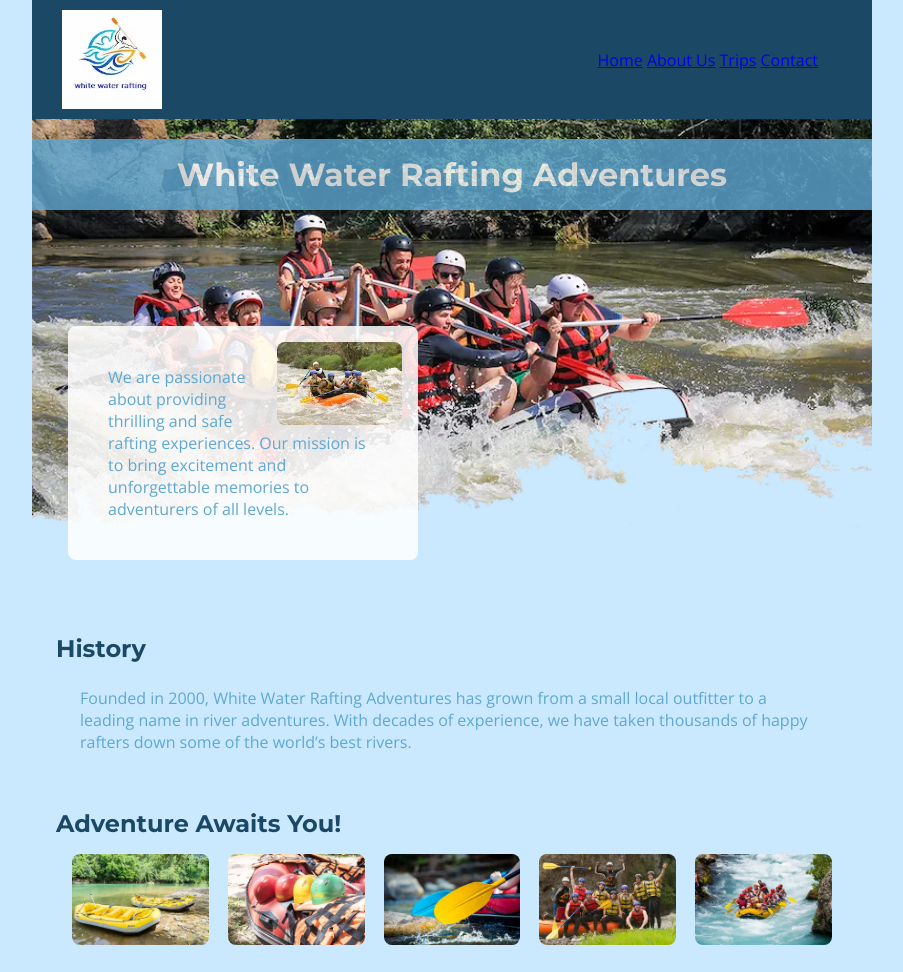
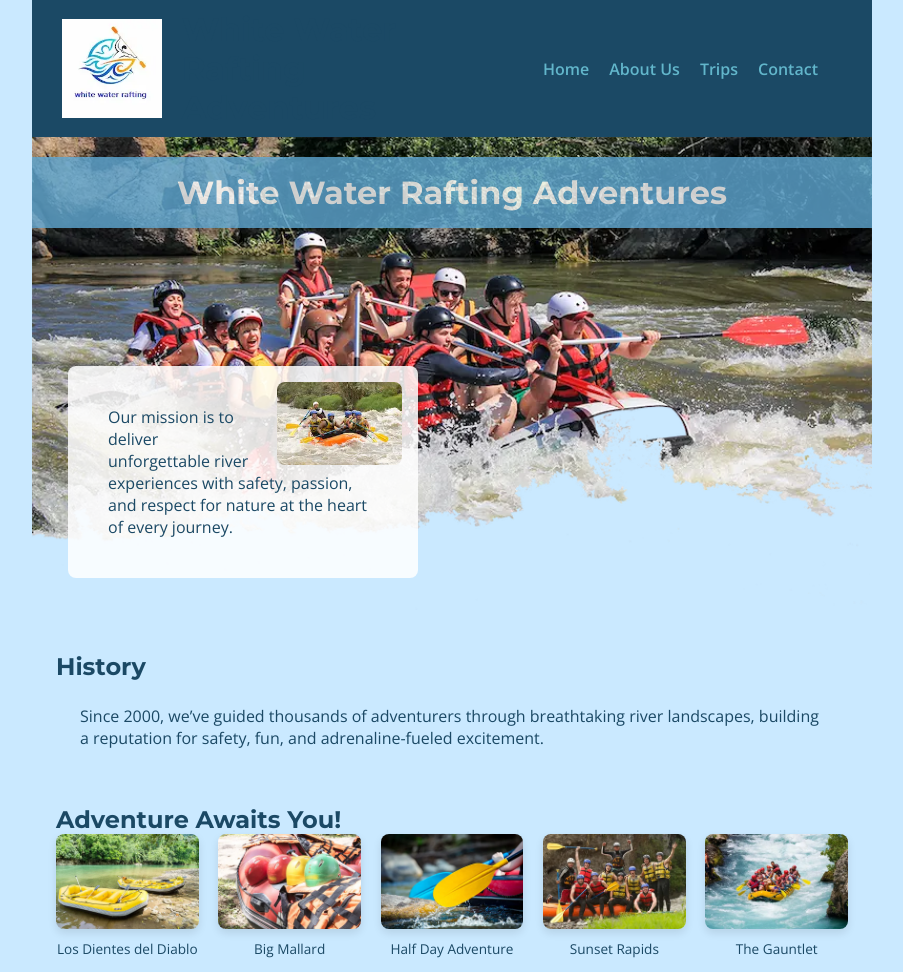
Before and after one commit to calvinkwash/WDD130, a plain HTML site: page wwr/about.html in a window 1280 px wide. Shown: the top 972 px of the page, without its empty margins (188-1091 px from the left). Drawn offline with nearby package versions, Linux system fonts and the light colour scheme.

Commit message:
updated about us page

```diff
--- a/wwr/about.html
+++ b/wwr/about.html
@@ -1,51 +1,70 @@
 <!DOCTYPE html>
 <html lang="en">
 <head>
-  <meta charset="UTF-8">
-  <meta name="viewport" content="width=device-width, initial-scale=1.0">
-  <meta name="description" content="About White Water Rafting Adventures">
-  <meta name="author" content="Malvin Kwashira">
+  <meta charset="UTF-8" />
+  <meta name="viewport" content="width=device-width, initial-scale=1.0" />
+  <meta name="description" content="About White Water Rafting Adventures" />
+  <meta name="author" content="Malvin Kwashira" />
   <title>About Us - White Water Rafting Adventures</title>
 
-  <!-- Google Fonts: 3 weights from 2 families -->
+  <!-- Google Fonts -->
   <link href="https://fonts.googleapis.com/css2?family=Montserrat:wght@400;700&family=Open+Sans:wght@300;400;600&display=swap" rel="stylesheet">
-
-  <link rel="stylesheet" href="styles/rafting.css">
+  <link rel="stylesheet" href="styles/rafting.css" />
 </head>
 <body>
   <header>
-    <img src="images/logo.webp" alt="WWR Logo" class="logo">
+    <img src="images/logo.webp" alt="WWR Logo" class="logo" />
+    <h1>White Water Rafting Adventures</h1>
     <nav>
-      <a href="index.html">Home</a>
-      <a href="about.html">About Us</a>
-      <a href="trips.html">Trips</a>
-      <a href="contact.html">Contact</a>
+      <ul>
+        <li><a href="index.html">Home</a></li>
+        <li><a href="about.html">About Us</a></li>
+        <li><a href="trips.html">Trips</a></li>
+        <li><a href="contact.html">Contact</a></li>
+      </ul>
     </nav>
   </header>
 
   <main>
     <div class="hero">
-      <img src="images/hero.webp" alt="Rafting Adventure">
+      <img src="images/hero.webp" alt="Rafting Adventure" />
       <h1>White Water Rafting Adventures</h1>
       <article>
-        <img src="images/team.webp" alt="Smiling Team Member">
-        <p>We are passionate about providing thrilling and safe rafting experiences. Our mission is to bring excitement and unforgettable memories to adventurers of all levels.</p>
+        <img src="images/team.webp" alt="Happy Team Member" />
+        <p>Our mission is to deliver unforgettable river experiences with safety, passion, and respect for nature at the heart of every journey.</p>
       </article>
     </div>
 
-    <section>
+    <section class="history">
       <h2>History</h2>
-      <p>Founded in 2000, White Water Rafting Adventures has grown from a small local outfitter to a leading name in river adventures. With decades of experience, we have taken thousands of happy rafters down some of the world’s best rivers.</p>
+      <div class="history-layout">
+        <p>Since 2000, we’ve guided thousands of adventurers through breathtaking river landscapes, building a reputation for safety, fun, and adrenaline-fueled excitement.</p>
+      </div>
     </section>
 
-    <section>
+    <section class="adventures">
       <h2>Adventure Awaits You!</h2>
       <div class="gallery">
-        <img src="images/rafting1.webp" alt="Rafting Image 1">
-        <img src="images/rafting2.webp" alt="Rafting Image 2">
-        <img src="images/rafting3.webp" alt="Rafting Image 3">
-        <img src="images/rafting4.webp" alt="Rafting Image 4">
-        <img src="images/rafting5.webp" alt="Rafting Image 5">
+        <figure>
+          <img src="images/rafting1.webp" alt="Los Dientes del Diablo">
+          <figcaption>Los Dientes del Diablo</figcaption>
+        </figure>
+        <figure>
+          <img src="images/rafting2.webp" alt="Big Mallard">
+          <figcaption>Big Mallard</figcaption>
+        </figure>
+        <figure>
+          <img src="images/rafting3.webp" alt="Half Day Adventure">
+          <figcaption>Half Day Adventure</figcaption>
+        </figure>
+        <figure>
+          <img src="images/rafting4.webp" alt="Sunset Rapids">
+          <figcaption>Sunset Rapids</figcaption>
+        </figure>
+        <figure>
+          <img src="images/rafting5.webp" alt="The Gauntlet">
+          <figcaption>The Gauntlet</figcaption>
+        </figure>
       </div>
     </section>
   </main>
@@ -53,9 +72,9 @@
   <footer>
     <p>&copy; 2025 White Water Rafting Adventures | Malvin Kwashira</p>
     <nav class="socialmedia">
-      <a href="https://facebook.com"><img src="images/facebook.webp" alt="Facebook"></a>
-      <a href="https://twitter.com"><img src="images/twitter.webp" alt="Twitter"></a>
-      <a href="https://instagram.com"><img src="images/instagram.png" alt="Instagram"></a>
+      <a href="#"><img src="images/facebook.webp" alt="Facebook" /></a>
+      <a href="#"><img src="images/twitter.webp" alt="Twitter" /></a>
+      <a href="#"><img src="images/instagram.png" alt="Instagram" /></a>
     </nav>
   </footer>
 </body>
--- a/wwr/styles/rafting.css
+++ b/wwr/styles/rafting.css
@@ -15,7 +15,7 @@
 
 body {
   font-family: var(--body-font);
-  color: var(--accent1-color);
+  color: var(--primary-color);
   background-color: var(--secondary-color);
 }
 
@@ -24,10 +24,12 @@ header, main, footer {
   margin: 0 auto;
 }
 
+/* Header with Grid Layout */
 header {
-  display: flex;
-  justify-content: space-between;
+  display: grid;
+  grid-template-columns: auto 1fr auto;
   align-items: center;
+  gap: 20px;
   background-color: var(--primary-color);
   color: var(--accent2-color);
   padding: 10px 30px;
@@ -35,6 +37,19 @@ header {
 
 header .logo {
   width: 100px;
+}
+
+/* Flex Navigation */
+nav ul {
+  display: flex;
+  list-style: none;
+  gap: 20px;
+}
+
+nav ul li a {
+  color: var(--accent2-color);
+  text-decoration: none;
+  font-weight: bold;
 }
 
 h1, h2 {
@@ -47,6 +62,7 @@ nav, p, section, article {
   padding: 8px;
 }
 
+/* Hero Section */
 .hero {
   position: relative;
   margin-bottom: 30px;
@@ -62,11 +78,11 @@ nav, p, section, article {
   position: absolute;
   top: 20px;
   width: 100%;
+  text-align: center;
   padding: 16px;
-  text-align: center;
+  background-color: var(--accent1-color);
+  color: white;
   opacity: 0.8;
-  background-color: var(--accent1-color);
-  color: #fff;
 }
 
 .hero article {
@@ -86,19 +102,38 @@ nav, p, section, article {
   border-radius: 8px;
 }
 
-.gallery {
+/* History Section */
+.history-layout {
+  display: grid;
+  grid-template-columns: 1fr;
+}
+
+/* Adventures Gallery */
+.adventures .gallery {
   display: flex;
-  gap: 10px;
   flex-wrap: wrap;
   justify-content: space-between;
-  padding: 16px;
+  gap: 10px;
+}
+
+.gallery figure {
+  width: 18%;
+  text-align: center;
 }
 
 .gallery img {
-  width: 18%;
+  width: 100%;
   border-radius: 8px;
+  box-shadow: 0 4px 8px rgba(0, 0, 0, 0.1);
 }
 
+.gallery figcaption {
+  margin-top: 5px;
+  font-size: 0.85rem;
+  color: var(--primary-color);
+}
+
+/* Footer */
 footer {
   background-color: var(--primary-color);
   color: var(--accent2-color);
@@ -112,6 +147,7 @@ footer {
 footer nav.socialmedia {
   display: flex;
   gap: 15px;
+  margin-left: auto;
 }
 
 footer nav.socialmedia a {
```
